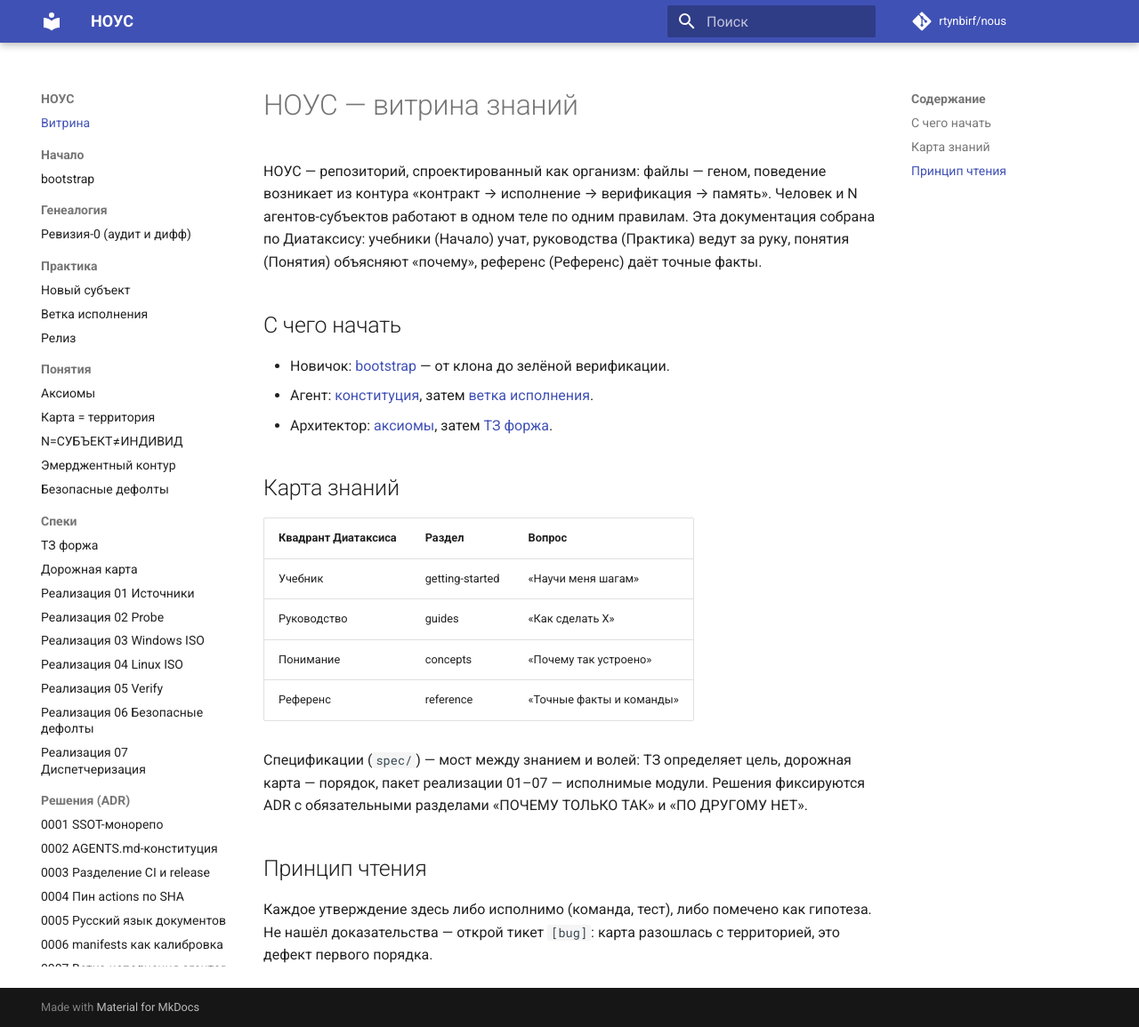
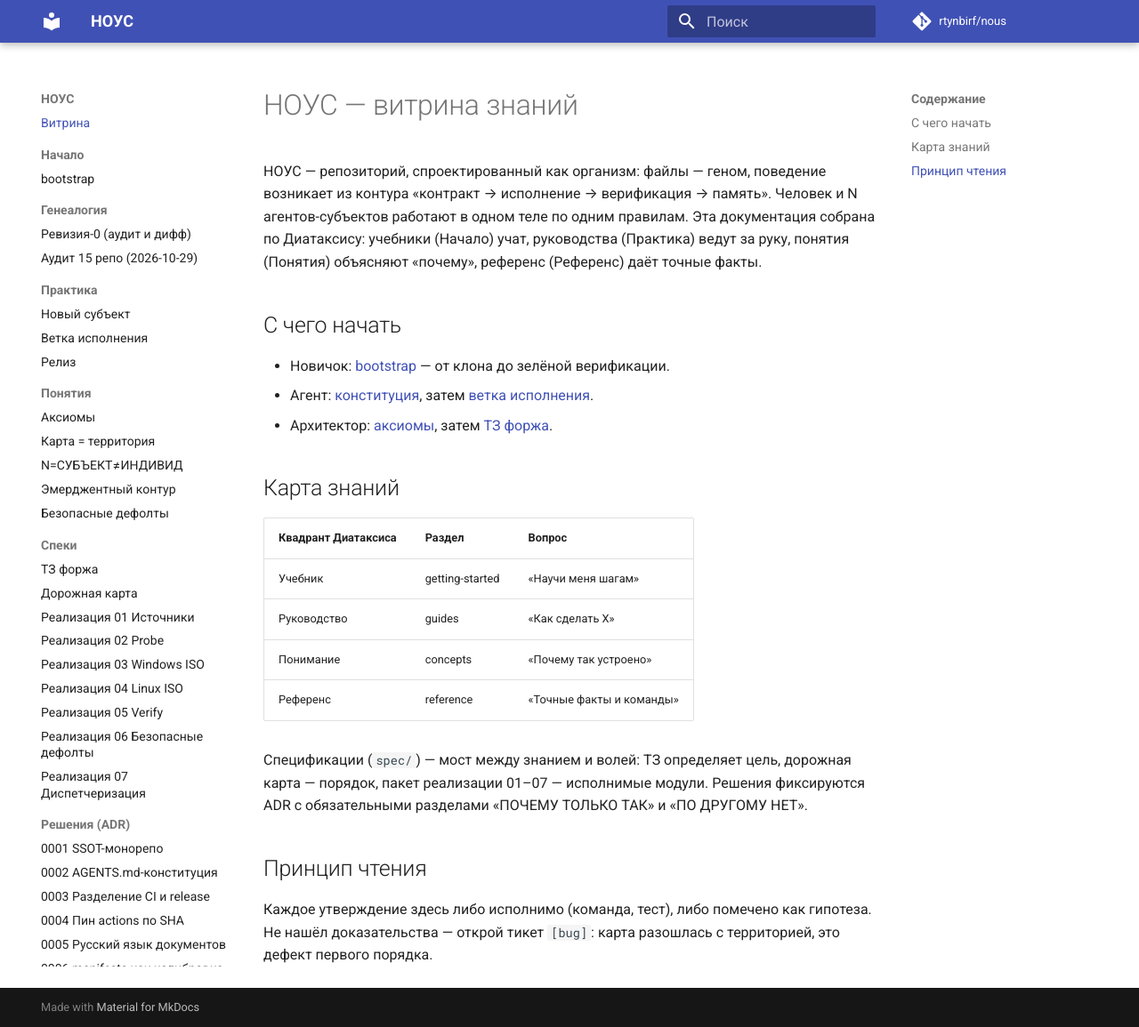
Before and after one commit to rtynbirf/nous, an MkDocs documentation site: the page built from docs/index.md, in a window 1280 px wide and 1155 px high. Shown: the whole window at 89% size. Built offline with MkDocs 1.6.1 and Material for MkDocs 9.7.7, drawn with Linux system fonts in a browser that asks for light colours; comment, search, counter and statistics services are not loaded.

Commit message:
fix(nav): аудит-2026-10-29 в навигацию — гейт test_docs_files_are_in_nav

```diff
--- a/mkdocs.yml
+++ b/mkdocs.yml
@@ -27,6 +27,7 @@ nav:
       - bootstrap: getting-started/01-bootstrap.md
   - Генеалогия:
       - Ревизия-0 (аудит и дифф): genesis/revision-0.md
+      - Аудит 15 репо (2026-10-29): genesis/audit-2026-10-29.md
   - Практика:
       - Новый субъект: guides/new-subject.md
       - Ветка исполнения: guides/execution-branch.md
```
